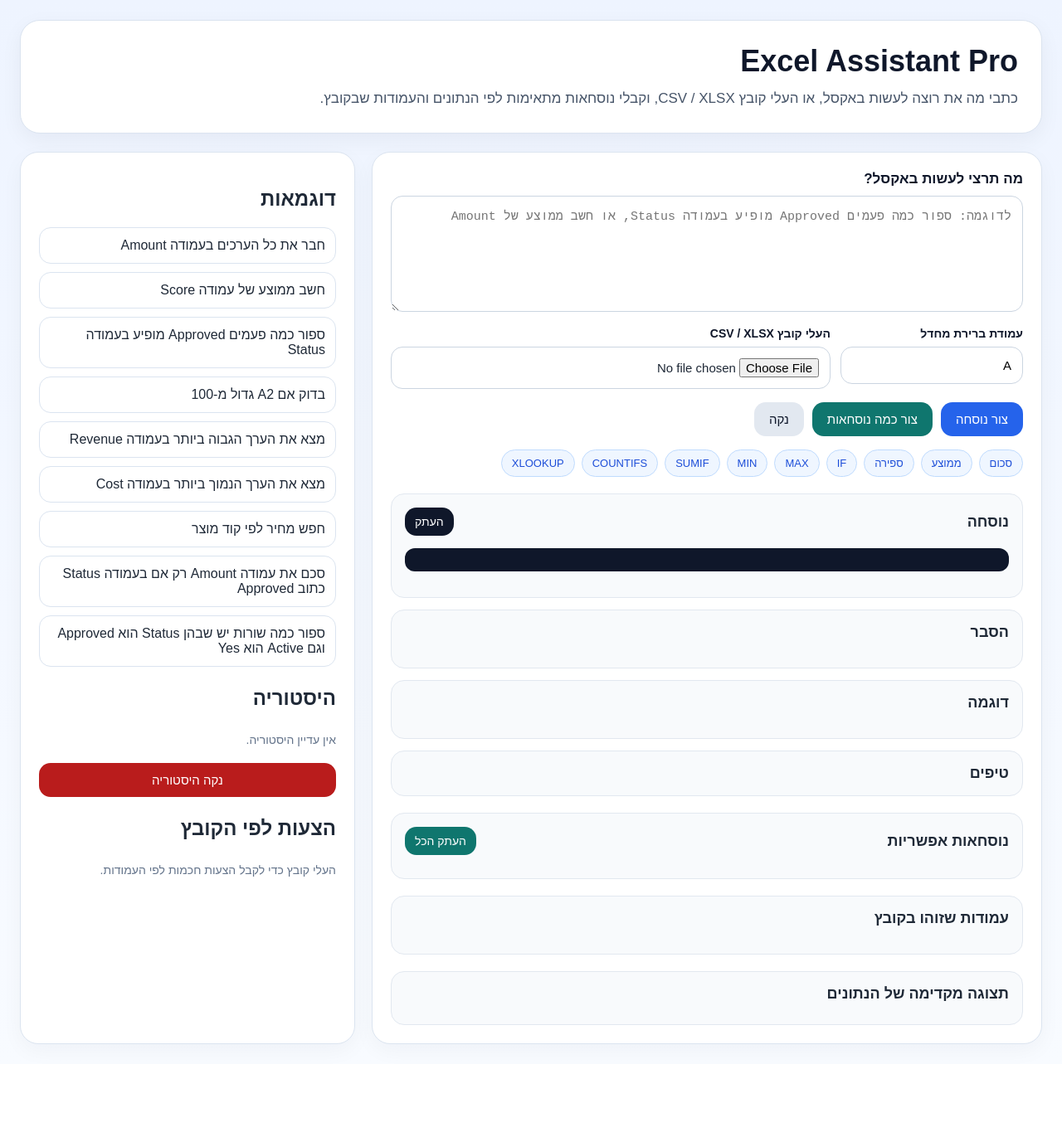
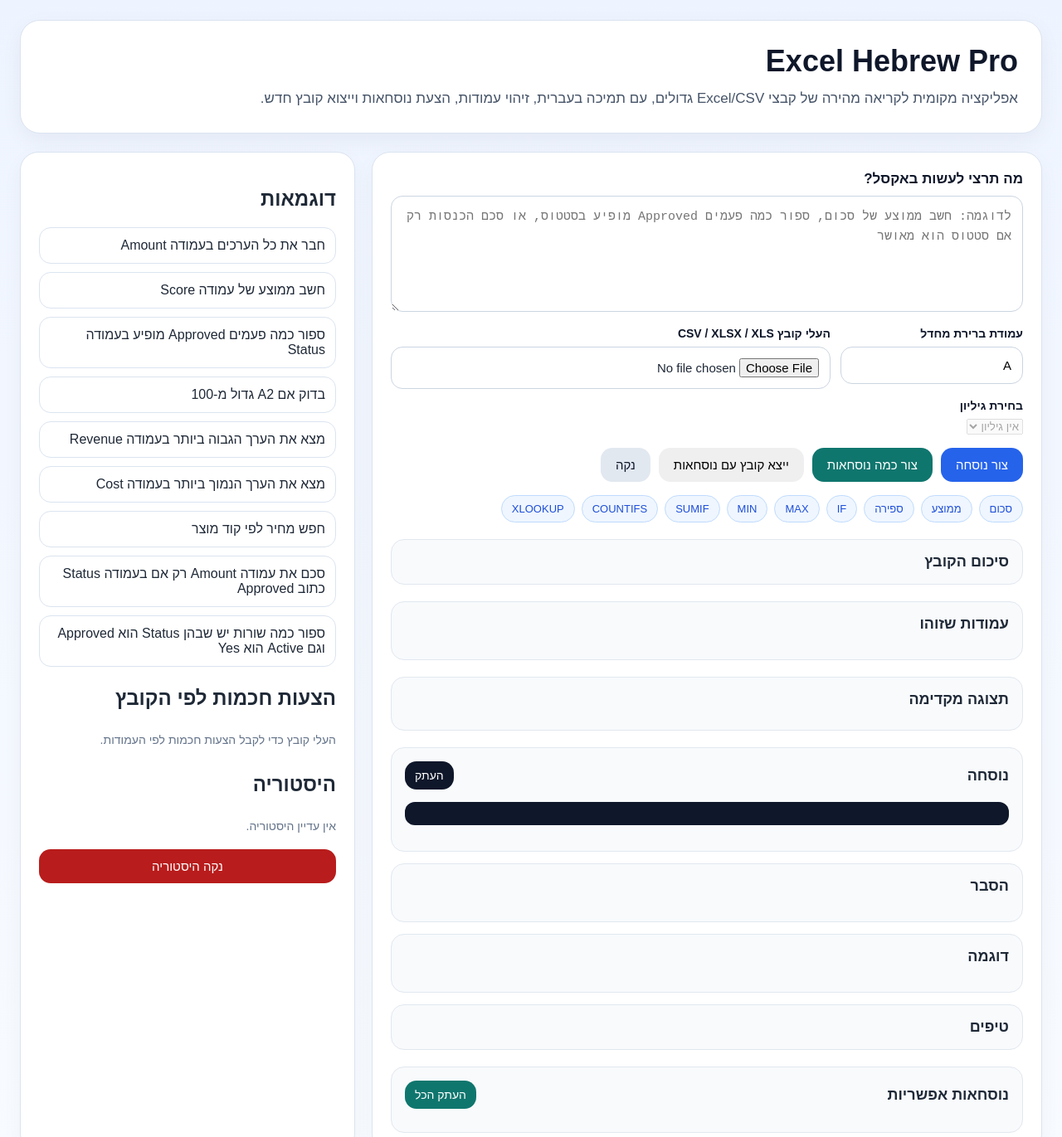
Before and after one commit to dar12378/excel-assistant, a plain HTML site: page index.html in a window 1280 px wide. Shown: the top 1371 px of the page at 83% size. Before the commit the page ends 1283 px from the top, so only its background shows below. Drawn offline with Linux system fonts and the light colour scheme.

Commit message:
Update index.html

```diff
--- a/index.html
+++ b/index.html
@@ -3,16 +3,16 @@
 <head>
   <meta charset="UTF-8" />
   <meta name="viewport" content="width=device-width, initial-scale=1.0" />
-  <title>Excel Assistant Pro + File Reader</title>
+  <title>Excel Hebrew Pro</title>
   <link rel="stylesheet" href="style.css" />
 </head>
 <body>
   <div class="container">
     <header class="hero">
-      <h1>Excel Assistant Pro</h1>
+      <h1>Excel Hebrew Pro</h1>
       <p>
-        כתבי מה את רוצה לעשות באקסל, או העלי קובץ CSV / XLSX,
-        וקבלי נוסחאות מתאימות לפי הנתונים והעמודות שבקובץ.
+        אפליקציה מקומית לקריאה מהירה של קבצי Excel/CSV גדולים, עם תמיכה בעברית,
+        זיהוי עמודות, הצעת נוסחאות וייצוא קובץ חדש.
       </p>
     </header>
 
@@ -22,24 +22,32 @@
           <label for="userPrompt" class="label">מה תרצי לעשות באקסל?</label>
           <textarea
             id="userPrompt"
-            placeholder="לדוגמה: ספור כמה פעמים Approved מופיע בעמודה Status, או חשב ממוצע של Amount"
+            placeholder="לדוגמה: חשב ממוצע של סכום, ספור כמה פעמים Approved מופיע בסטטוס, או סכם הכנסות רק אם סטטוס הוא מאושר"
           ></textarea>
 
           <div class="controls">
             <div class="field">
               <label for="defaultColumn" class="label small-label">עמודת ברירת מחדל</label>
-              <input id="defaultColumn" type="text" maxlength="20" value="A" placeholder="A או Status" />
+              <input id="defaultColumn" type="text" maxlength="40" value="A" placeholder="A או שם עמודה" />
             </div>
 
             <div class="field">
-              <label for="fileInput" class="label small-label">העלי קובץ CSV / XLSX</label>
+              <label for="fileInput" class="label small-label">העלי קובץ CSV / XLSX / XLS</label>
               <input id="fileInput" type="file" accept=".csv,.xlsx,.xls" />
+            </div>
+
+            <div class="field">
+              <label for="sheetSelect" class="label small-label">בחירת גיליון</label>
+              <select id="sheetSelect" disabled>
+                <option value="">אין גיליון</option>
+              </select>
             </div>
           </div>
 
           <div class="buttons">
             <button id="generateBtn" class="primary">צור נוסחה</button>
             <button id="multiBtn" class="success">צור כמה נוסחאות</button>
+            <button id="exportBtn" class="purple">ייצא קובץ עם נוסחאות</button>
             <button id="clearBtn" class="secondary">נקה</button>
           </div>
 
@@ -56,7 +64,33 @@
           </div>
 
           <div id="errorBox" class="error hidden"></div>
-          <div id="fileStatus" class="file-status hidden"></div>
+          <div id="statusBox" class="status hidden"></div>
+          <div id="progressBox" class="progress hidden"></div>
+        </section>
+
+        <section id="fileSummarySection" class="result hidden">
+          <div class="result-block">
+            <h2>סיכום הקובץ</h2>
+            <div id="fileSummary" class="summary-grid"></div>
+          </div>
+        </section>
+
+        <section id="columnsSection" class="result hidden">
+          <div class="result-block">
+            <h2>עמודות שזוהו</h2>
+            <div id="columnsList" class="columns-list"></div>
+          </div>
+        </section>
+
+        <section id="previewSection" class="result hidden">
+          <div class="result-block">
+            <div class="result-header">
+              <h2>תצוגה מקדימה</h2>
+            </div>
+            <div class="table-wrapper">
+              <table id="previewTable" class="preview-table"></table>
+            </div>
+          </div>
         </section>
 
         <section id="singleResult" class="result hidden">
@@ -93,24 +127,6 @@
             <div id="formulaGrid" class="formula-grid"></div>
           </div>
         </section>
-
-        <section id="columnsSection" class="result hidden">
-          <div class="result-block">
-            <h2>עמודות שזוהו בקובץ</h2>
-            <div id="columnsList" class="columns-list"></div>
-          </div>
-        </section>
-
-        <section id="previewSection" class="result hidden">
-          <div class="result-block">
-            <div class="result-header">
-              <h2>תצוגה מקדימה של הנתונים</h2>
-            </div>
-            <div class="table-wrapper">
-              <table id="previewTable" class="preview-table"></table>
-            </div>
-          </div>
-        </section>
       </main>
 
       <aside class="card side-card">
@@ -120,16 +136,16 @@
         </div>
 
         <div class="side-section">
+          <h2>הצעות חכמות לפי הקובץ</h2>
+          <div id="smartSuggestions" class="list-box">
+            <div class="empty-state">העלי קובץ כדי לקבל הצעות חכמות.</div>
+          </div>
+        </div>
+
+        <div class="side-section">
           <h2>היסטוריה</h2>
           <div id="historyList" class="list-box"></div>
           <button id="clearHistoryBtn" class="danger full-width">נקה היסטוריה</button>
-        </div>
-
-        <div class="side-section">
-          <h2>הצעות לפי הקובץ</h2>
-          <div id="smartSuggestions" class="list-box">
-            <div class="empty-state">העלי קובץ כדי לקבל הצעות חכמות לפי העמודות.</div>
-          </div>
         </div>
       </aside>
     </div>
```
